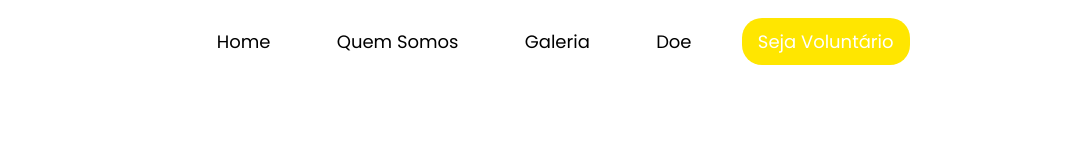
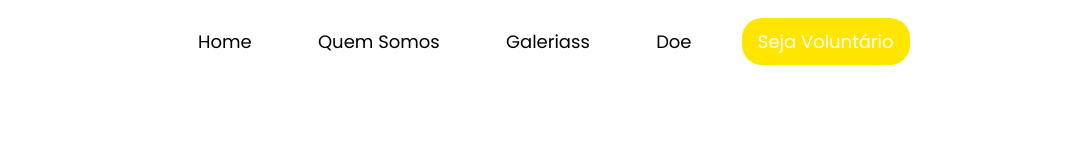
Before and after one commit to Davicpls/a-caridade-nao-espera, a plain HTML site: page index.html in a window 1280 px wide. Shown: the top 160 px of the page, 215-1280 px from the left. Drawn offline with nearby package versions, Linux system fonts and the light colour scheme.

Commit message:
teste deploy

```diff
--- a/index.html
+++ b/index.html
@@ -20,7 +20,7 @@
                 <div class="menu">
                     <a href="index.html" >Home</a>
                     <a href="quem-somos.html" >Quem Somos</a>
-                    <a href="fotos.html" >Galeria</a>
+                    <a href="fotos.html" >Galeriass</a>
                     <a href="doe.html" >Doe</a>
                     <a class="btn-menu" href="formulario.html" >Seja Voluntário</a>
                 </div><!--menu -->
```
